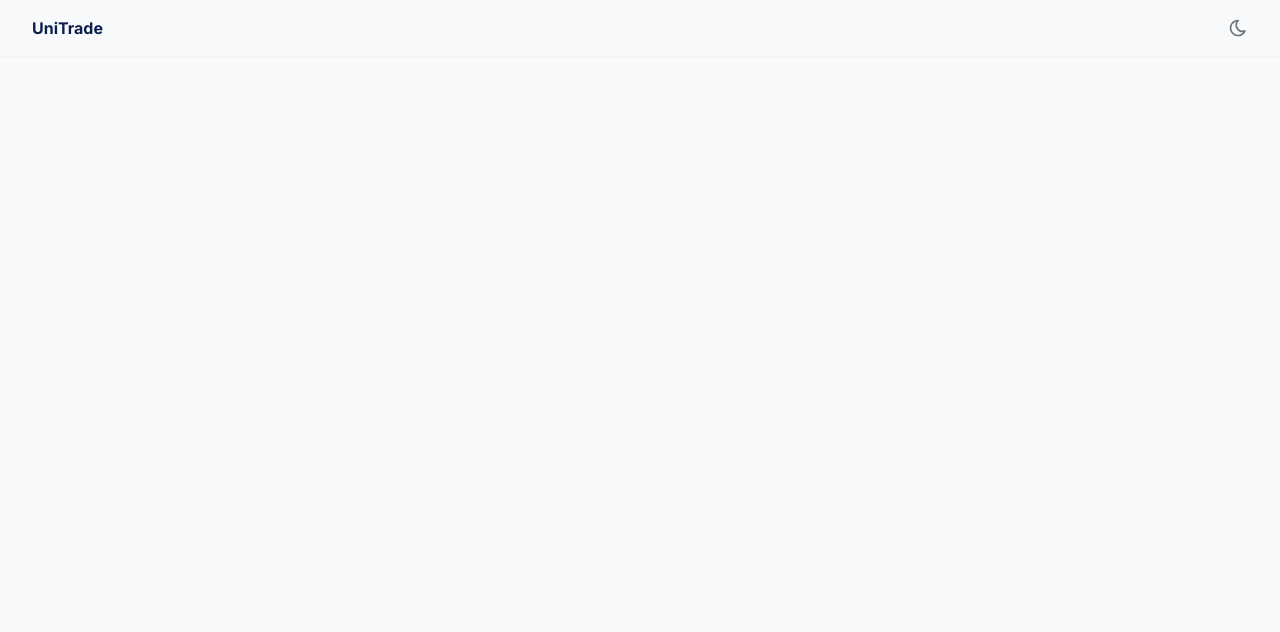
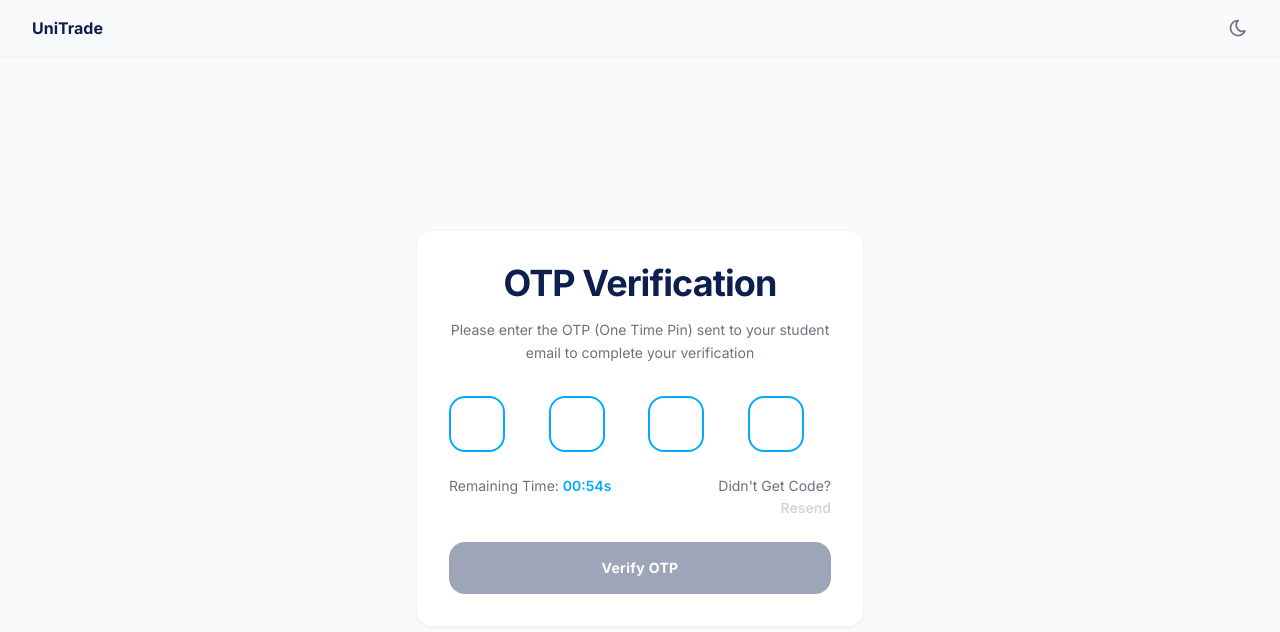
Before and after one commit to COS301-SE-2026/UniTrade, a React (Vite) app in the folder src/web/: page /verify-otp in a window 1280 px wide. Shown: the top 632 px of the page. Built offline with nearby package versions, Linux system fonts and the light colour scheme.

Commit message:
Finished the OTP_verification page

```diff
--- a/src/web/src/App.tsx
+++ b/src/web/src/App.tsx
@@ -10,6 +10,8 @@ import AdminDashboard from './pages/admin/AdminDashboard'
 import AdminVerifications from './pages/admin/AdminVerifications'
 import AdminListingQueue from './pages/admin/AdminListingQueue'
 import AdminDisputes from './pages/admin/AdminDisputes'
+import MyListings from './pages/seller/MyListings'
+import SellerListingDetail from './pages/seller/SellerListingDetail'
 
 export default function App() {
   const { setUser } = useAuthStore()
@@ -37,6 +39,8 @@ export default function App() {
 
 
         <Route path="/seller/dashboard" element={<SellerDashboard />} />
+        <Route path="/seller/listings" element={<MyListings />} />
+        <Route path="/seller/listings/:id" element={<SellerListingDetail />} />
 
         <Route path="/admin/dashboard" element={<AdminDashboard />} />
         <Route path="/admin/verifications" element={<AdminVerifications />} />
--- a/src/web/src/pages/auth/OTP_verification.tsx
+++ b/src/web/src/pages/auth/OTP_verification.tsx
@@ -56,6 +56,8 @@ export default function OTPVerification() {
   }
 
   //Note we don't need the side bar for this page so I am just using a top bar, with the darkmode icon and not the search bar
+  const isComplete = otp.every(d => d !== '')
+
    return (
     <div className="min-h-screen bg-gray-50 dark:bg-navy-900 flex flex-col">
 
@@ -69,6 +71,81 @@ export default function OTPVerification() {
         {isDark ? <IconSun size={20} /> : <IconMoon size={20} />}
         </button>
         </header>
+
+      <div className="flex-1 flex items-center justify-center px-4">
+        <div className="w-full max-w-md bg-white dark:bg-navy-800 p-8 rounded-2xl shadow-sm border border-gray-100 dark:border-white/10">
+          <div className="text-center">
+            <h1 className="text-4xl font-bold text-navy-700 dark:text-white tracking-tight">
+              OTP Verification
+            </h1>
+            <p className="mt-4 text-sm text-gray-500 dark:text-white/50 leading-relaxed">
+              Please enter the OTP (One Time Pin) sent to your student email to complete your verification
+            </p>
+          </div>
+
+          <div className="mt-8 space-y-6">
+            <div className="grid grid-cols-4 gap-4">
+              {otp.map((digit, index) => (
+                <input
+                  key={index}
+                  ref={el => { inputRefs.current[index] = el }}
+                  type="text"
+                  inputMode="numeric"
+                  maxLength={1}
+                  value={digit}
+                  onChange={e => handleChange(index, e.target.value)}
+                  onKeyDown={e => handleKeyDown(index, e)}
+                  onPaste={handlePaste}
+                  className={`w-14 h-14 text-center text-xl font-semibold rounded-2xl border-2 outline-none transition-all dark:bg-navy-700
+                    ${digit
+                      ? 'border-navy-700 dark:border-white text-navy-700 dark:text-white bg-white'
+                      : 'border-[#00aaff] text-navy-700 dark:text-white bg-white'
+                    }
+                    focus:border-navy-700 dark:focus:border-white focus:ring-1 focus:ring-navy-700 dark:focus:ring-white`}
+                />
+              ))}
+            </div>
+
+            <div className="flex items-start justify-between text-sm">
+              <div className="flex items-center space-x-1">
+                <span className="text-gray-500 dark:text-white/50">Remaining Time:</span>
+                <span className="text-[#00aaff] font-semibold">
+                  00:{String(timeLeft).padStart(2, '0')}s
+                </span>
+              </div>
+              <div className="flex flex-col items-end">
+                <span className="text-gray-500 dark:text-white/50">Didn't Get Code?</span>
+                <button
+                  type="button"
+                  onClick={handleResend}
+                  disabled={!resendActive}
+                  className={`font-semibold mt-0.5 transition-colors ${
+                    resendActive
+                      ? 'text-navy-700 dark:text-white cursor-pointer hover:text-[#00aaff]'
+                      : 'text-gray-300 dark:text-white/20 cursor-not-allowed'
+                  }`}
+                >
+                  Resend
+                </button>
+              </div>
+            </div>
+
+            {/* Verify button */}
+            <button
+              onClick={handleVerify}
+              disabled={!isComplete}
+              className={`w-full py-4 rounded-2xl text-white font-bold text-sm tracking-wide transition-all ${
+                isComplete
+                  ? 'bg-navy-700 hover:bg-navy-600 cursor-pointer active:scale-[0.99]'
+                  : 'bg-navy-700/40 cursor-not-allowed'
+              }`}
+            >
+              Verify OTP
+            </button>
+
+          </div>
+        </div>
+      </div>
     </div>
    )
 }
```
Also changed, not shown: src/web/src/pages/seller/MyListings.tsx (added), src/web/src/pages/seller/SellerListingDetail.tsx (added).
